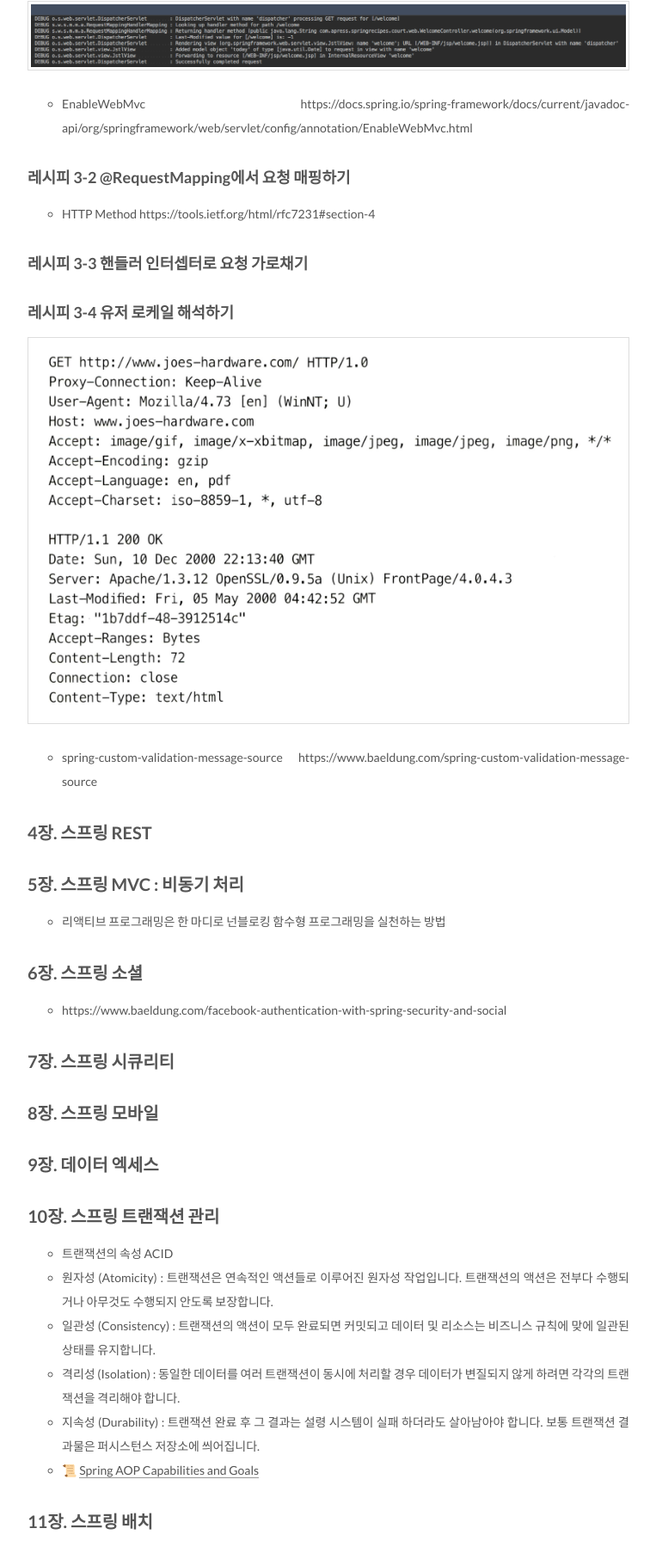
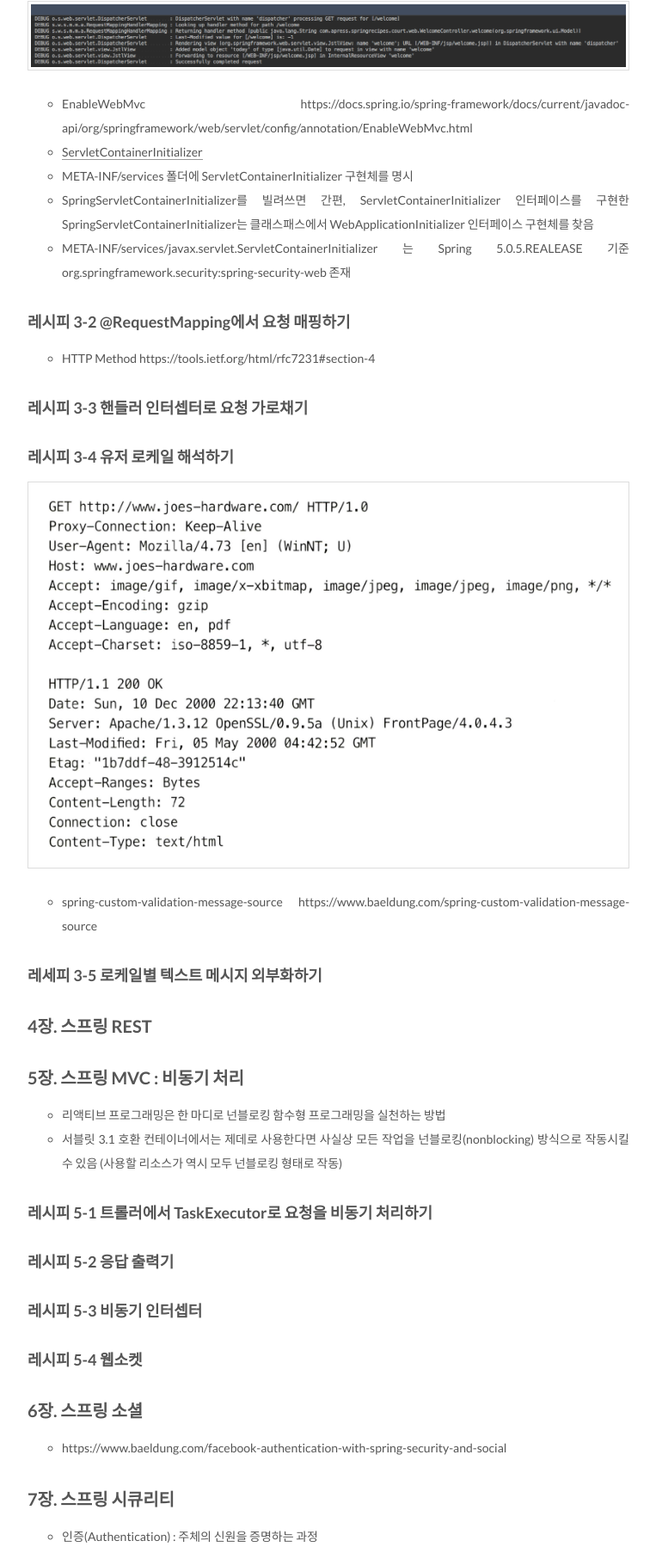
Before and after one commit to csj4032/csj4032.github.io, a Jekyll site: the page built from _posts/2018-10-09-spring5recipes.md, in a window 1280 px wide, cut to the strip 2630-4436 px from the top of the page. Shown: the whole strip at 86% size, without its empty margins (258-1021 px from the left). Built offline with Jekyll 4.4.1, drawn with Linux system fonts in a browser that asks for light colours; comment, search, counter and statistics services are not loaded; some of the changed text lies outside the part shown.

Commit message:
스프링5 레시피 포스팅 수정

```diff
--- a/_posts/2018-10-09-spring5recipes.md
+++ b/_posts/2018-10-09-spring5recipes.md
@@ -65,6 +65,10 @@ tags:
 ![스프링 MVC의 요청 처리 흐름 로그](/assets/images/books/프로그래밍_언어/자바/spring5recipes/figure_3-1-1.png)
 
 * EnableWebMvc https://docs.spring.io/spring-framework/docs/current/javadoc-api/org/springframework/web/servlet/config/annotation/EnableWebMvc.html
+* [ServletContainerInitializer](https://docs.oracle.com/javaee/6/api/javax/servlet/ServletContainerInitializer.html)
+* META-INF/services 폴더에 ServletContainerInitializer 구현체를 명시
+* SpringServletContainerInitializer를 빌려쓰면 간편, ServletContainerInitializer 인터페이스를 구현한 SpringServletContainerInitializer는 클래스패스에서 WebApplicationInitializer 인터페이스 구현체를 찾음
+* META-INF/services/javax.servlet.ServletContainerInitializer 는 Spring 5.0.5.REALEASE 기준 org.springframework.security:spring-security-web 존재
 
 ### 레시피 3-2 @RequestMapping에서 요청 매핑하기
 * HTTP Method https://tools.ietf.org/html/rfc7231#section-4
@@ -75,15 +79,33 @@ tags:
 ![브라우저와 서버로 부터 온 전형적인 요청과 응답](/assets/images/books/프로그래밍_언어/자바/spring5recipes/figure_3-4-1.png)
 * spring-custom-validation-message-source https://www.baeldung.com/spring-custom-validation-message-source
 
+### 레세피 3-5 로케일별 텍스트 메시지 외부화하기
+
 ## 4장. 스프링 REST
 
 ## 5장. 스프링 MVC : 비동기 처리
 * 리액티브 프로그래밍은 한 마디로 넌블로킹 함수형 프로그래밍을 실천하는 방법
+* 서블릿 3.1 호환 컨테이너에서는 제데로 사용한다면 사실상 모든 작업을 넌블로킹(nonblocking) 방식으로 작동시킬 수 있음 (사용할 리소스가 역시 모두 넌블로킹 형태로 작동)
+
+### 레시피 5-1 트롤러에서 TaskExecutor로 요청을 비동기 처리하기
+
+### 레시피 5-2 응답 출력기
+
+### 레시피 5-3 비동기 인터셉터
+
+### 레시피 5-4 웹소켓
 
 ## 6장. 스프링 소셜
 * https://www.baeldung.com/facebook-authentication-with-spring-security-and-social
 
 ## 7장. 스프링 시큐리티
+* 인증(Authentication) :  주체의 신원을 증명하는 과정
+* 주체(Principal): 유저, 기기, 시스템 등이 될 수 있지만 보통 유저, 주체는 자신을 인증해달라고 신원 증명 정보, 즉 크리덴셜을 제시
+* 인가(Authorization) : 인증을 마친 유저에게 권한을 부여하여 대상 애플리케이션의 특정 리소스에 접근할 수 있게 허가하는 과정
+* 접근 통제(Access control) : 애플리케이션 리소스에 접근하는 행위를 제어하는 일
+* 접근 통제 결정 (Access control decision) : 어떤 유저가 어떤 리소스에 접근하도록 허락할지 를결정하는 행위
+
+### 7-1 URL 접근 보안하기
 
 ## 8장. 스프링 모바일
 
```
